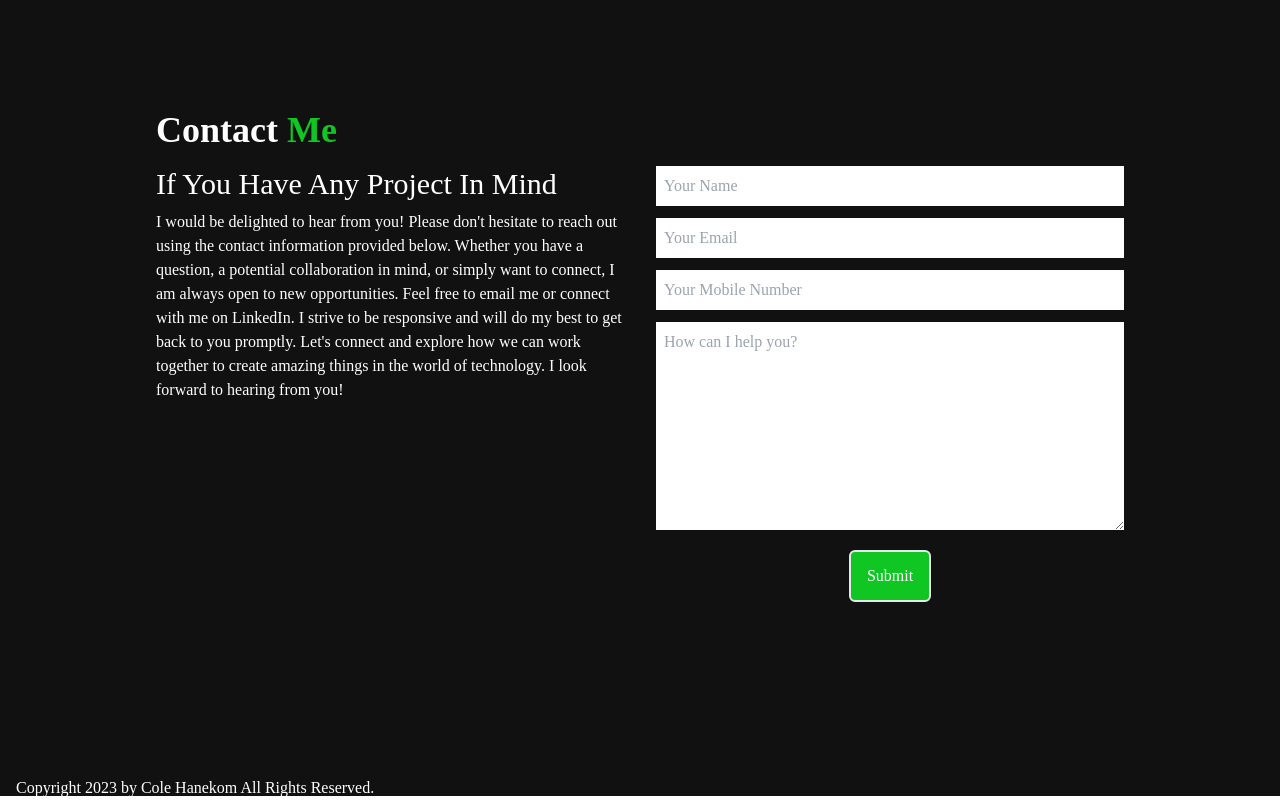
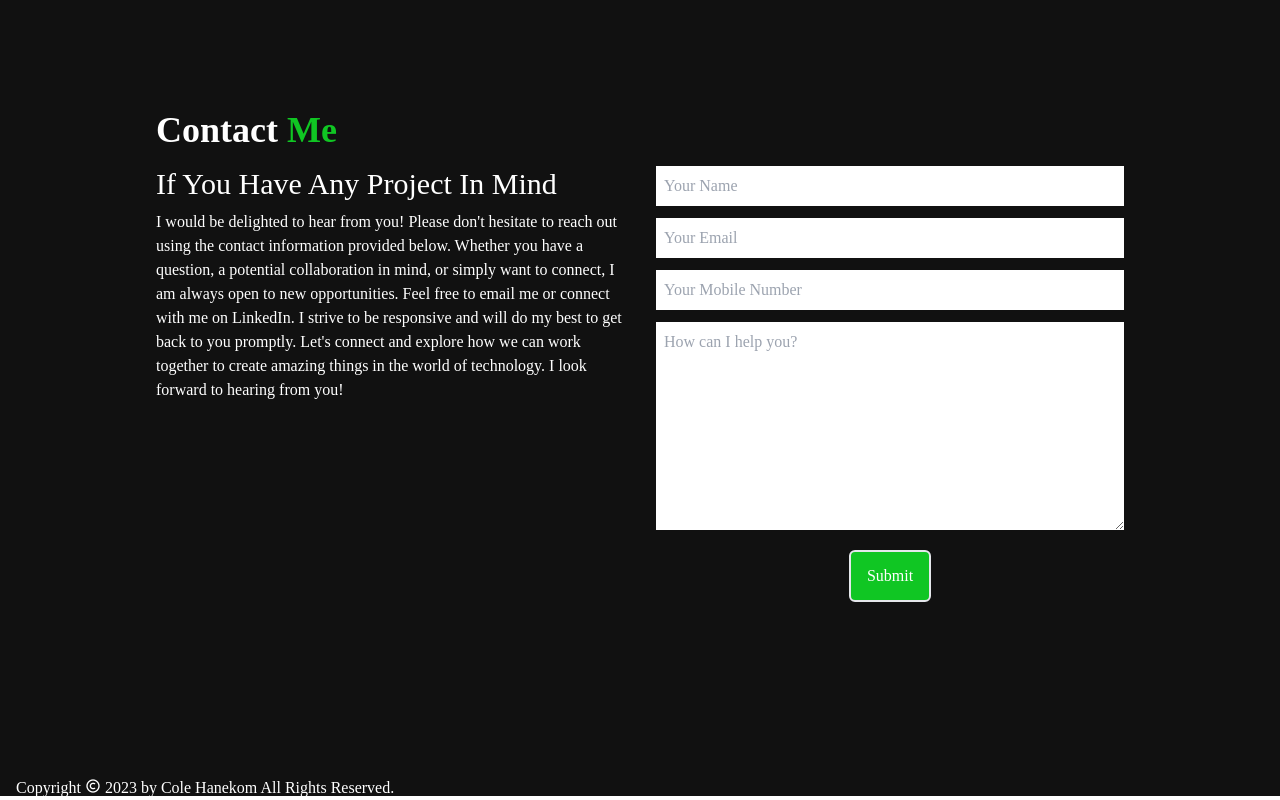
Before and after one commit to colehanekom/React-profile, a React (Vite) app: page / in a window 1280 px wide. Shown: the part 3240-4040 px from the top of the page. Built offline with nearby package versions, Linux system fonts and the light colour scheme.

Commit message:
Added boxicon for copyright text

```diff
--- a/src/components/Footer.jsx
+++ b/src/components/Footer.jsx
@@ -3,7 +3,7 @@ import React from 'react'
 const Footer = () => {
   return (
     <div name='footer' className='w-full h-9 bg-[#111111] text-white p-4'>
-        <p>Copyright  2023 by Cole Hanekom All Rights Reserved.</p>
+        <div></div><p>Copyright <i class='bx bx-copyright'></i> 2023 by Cole Hanekom All Rights Reserved.</p>
     </div>
 
   )
```
